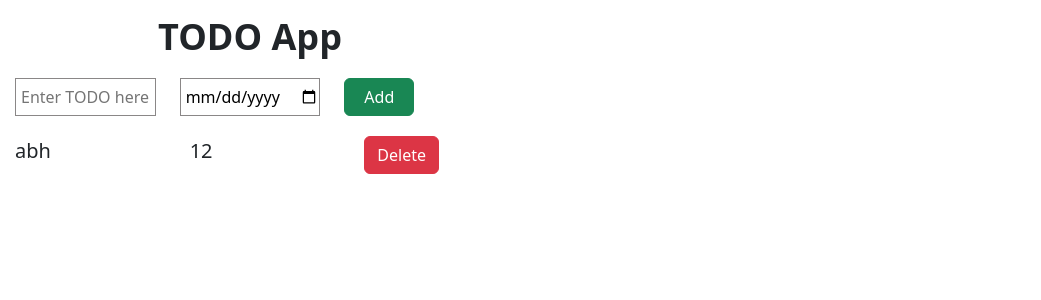
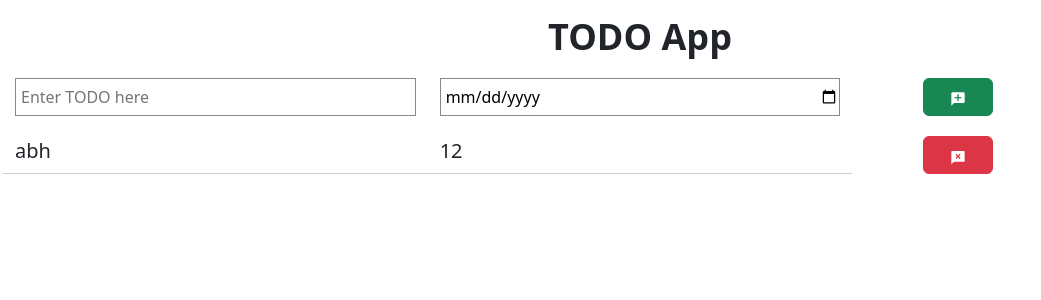
Before and after one commit to arakhitasabata635/react-todo-app, a React (Vite) app: page / in a window 1280 px wide. Shown: the top 300 px of the page, without its empty margins (0-1041 px from the left). Built offline with nearby package versions, Linux system fonts and the light colour scheme; the HTML template or start-up script is replaced by a standard one.

Commit message:
improve css and use react icon library

```diff
--- a/package.json
+++ b/package.json
@@ -12,7 +12,8 @@
   "dependencies": {
     "bootstrap": "^5.3.8",
     "react": "^19.1.1",
-    "react-dom": "^19.1.1"
+    "react-dom": "^19.1.1",
+    "react-icons": "^5.5.0"
   },
   "devDependencies": {
     "@eslint/js": "^9.33.0",
--- a/src/App.jsx
+++ b/src/App.jsx
@@ -13,7 +13,6 @@
   };
 
   const handelDeletOnClick = (itemToBeDelete) => {
-    console.log(itemToBeDelete);
     let newItemList = todoItemList.filter((item) => item.todoName !== itemToBeDelete) ;
     setTodoItemList(newItemList);
   };
--- a/src/components/AddTodo.jsx
+++ b/src/components/AddTodo.jsx
@@ -1,4 +1,5 @@
 import { useState } from "react";
+import { BiSolidCommentAdd } from "react-icons/bi";
 
 function AddTodo({ onAddClick }) {
   const [todoName, settodoName] = useState("");
@@ -38,7 +39,7 @@
           className="btn btn-success"
           onClick={handelOnClick}
         >
-          Add
+          <BiSolidCommentAdd />
         </button>
       </div>
     </div>
--- a/src/components/TodoItem.jsx
+++ b/src/components/TodoItem.jsx
@@ -1,4 +1,6 @@
 import style from "./TodoItem.module.css"
+import { RiChatDeleteFill } from "react-icons/ri";
+
 
 function TodoItem({ dueDate, todoName, handelDeletOnClick }) {
   return (
@@ -12,7 +14,7 @@
           className="btn btn-danger"
           onClick={() => handelDeletOnClick(todoName)}
           >
-            Delete
+            <RiChatDeleteFill />
           </button>
         </div>
       </div>
--- a/src/components/TodoItem.module.css
+++ b/src/components/TodoItem.module.css
@@ -2,5 +2,6 @@
   text-align: left;
  font-size: 20px;
  font-weight: 500;
+ border-bottom: 1px solid #d2cbcb;
 
 }
--- a/src/components/welcomeMessage.jsx
+++ b/src/components/welcomeMessage.jsx
@@ -1,5 +1,9 @@
 function WelcomeMessage() {
-  return <p>Enjoy Your Day</p>;
+  return <p style={{
+    fontSize: "25px",
+    marginTop: "40px",
+    fontWeight: "600",
+  }}>Enjoy Your Day</p>;
 }
 
 export default WelcomeMessage;
--- a/src/style.css
+++ b/src/style.css
@@ -2,9 +2,7 @@
   box-sizing: border-box;
 }
 
-.todo-container{
-  width: 500px;
-}
+
 
 .custom-heading{
   font-weight: 900;
```
Also changed, not shown: 1 other file (tests, documents, lock files or other folders).
